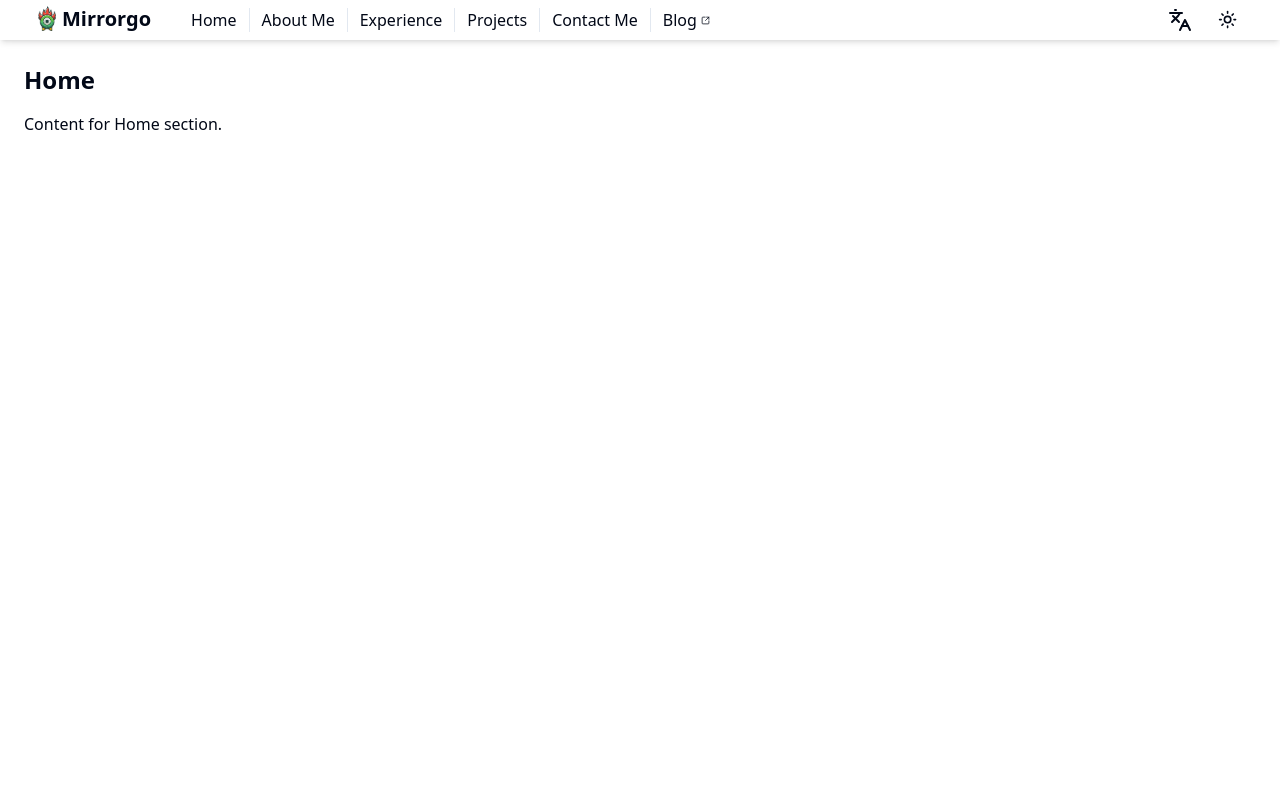
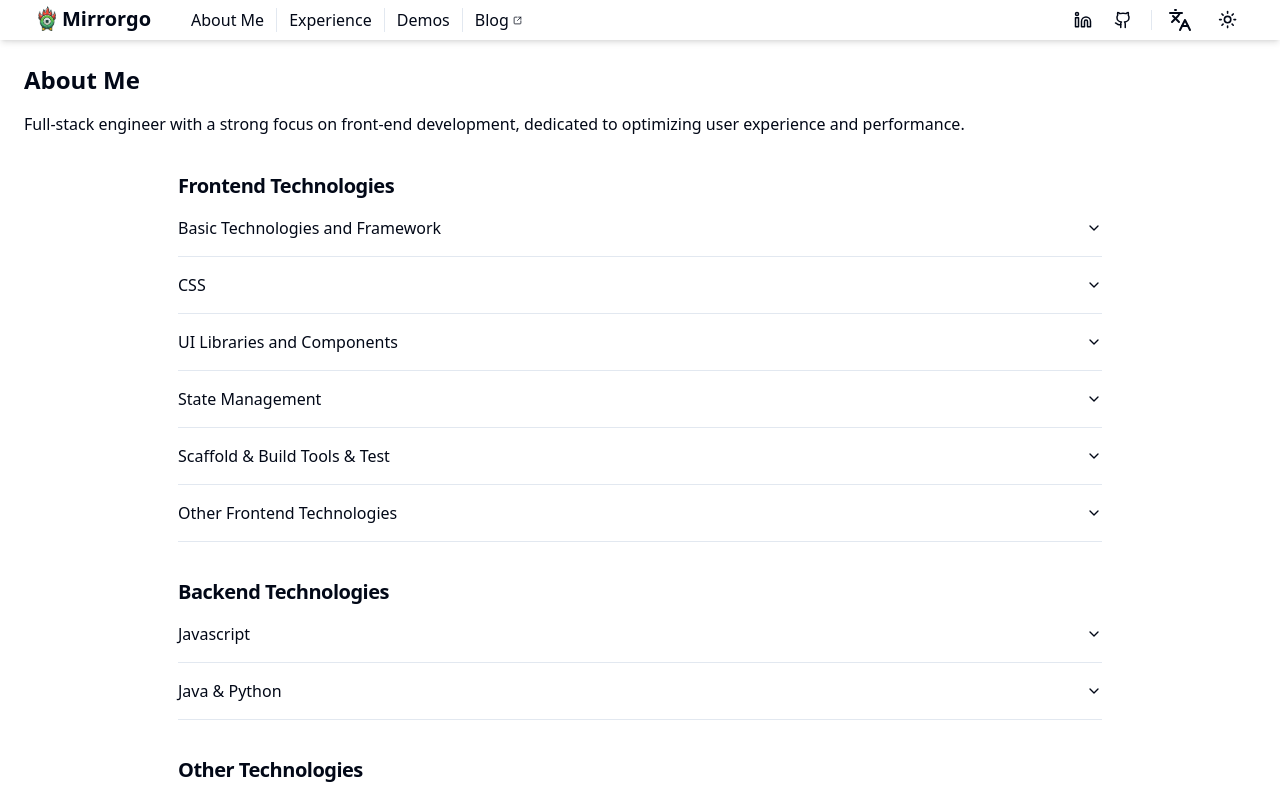
Before and after one commit to Mirrorgo/Mirrorgo, a Next.js app: page / in a window 1280 px wide. Shown: the top 800 px of the page. Built offline with nearby package versions, Linux system fonts and the light colour scheme.

Commit message:
feat: Update navigation items. add github & linkedin link

```diff
--- a/app/components/NavBar/nav-bar.tsx
+++ b/app/components/NavBar/nav-bar.tsx
@@ -4,7 +4,7 @@ import {
   DropdownMenuItem,
   DropdownMenuTrigger,
 } from "@/components/ui/dropdown-menu";
-import { AlignJustify, Languages } from "lucide-react";
+import { AlignJustify, Github, Languages, Linkedin } from "lucide-react";
 
 import { Separator } from "@/components/ui/separator";
 import { Fragment } from "react";
@@ -16,11 +16,10 @@ import { ModeToggle } from "./mode-toggle";
 
 // 导航项数据
 const navItems: { label: string; href: string }[] = [
-  { label: "Home", href: "#home" }, // 关键成就的数据，以后多了放放 | 近期动向 | 超级简短介绍
+  // { label: "Home", href: "#home" }, // 关键成就的数据，以后多了放放 | 近期动向 | 超级简短介绍
   { label: "About Me", href: "#aboutMe" },
   { label: "Experience", href: "#experience" },
-  { label: "Projects", href: "#projects" },
-  { label: "Contact Me", href: "#contactMe" },
+  { label: "Demos", href: "#demos" },
 ];
 
 const moreNavItem = {
@@ -59,6 +58,27 @@ function NavBar() {
             </div>
           </div>
           <div className="flex items-center gap-2">
+            <div className="flex items-center">
+              <a
+                href="https://www.linkedin.com/in/mirrorgo/"
+                target="_blank"
+                rel="noopener noreferrer" // 推荐与 target="_blank" 一起使用，以提高安全性
+              >
+                <Button size="icon" variant="ghost" className="rounded-full">
+                  <Linkedin size={18} />
+                </Button>
+              </a>
+              <a
+                href="https://github.com/Mirrorgo"
+                target="_blank"
+                rel="noopener noreferrer" // 推荐与 target="_blank" 一起使用，以提高安全性
+              >
+                <Button size="icon" variant="ghost" className="rounded-full">
+                  <Github size={18} />
+                </Button>
+              </a>
+            </div>
+            <Separator orientation="vertical" className="h-5" />
             <Button size="icon" variant="ghost">
               <Languages />
             </Button>
@@ -93,6 +113,27 @@ function NavBar() {
               <DropdownMenuItem asChild>
                 <NavItem label={moreNavItem.label} href={moreNavItem.href} />
               </DropdownMenuItem>
+              <div className="flex">
+                <a
+                  href="https://www.linkedin.com/in/mirrorgo/"
+                  target="_blank"
+                  rel="noopener noreferrer" // 推荐与 target="_blank" 一起使用，以提高安全性
+                >
+                  <Button size="icon" variant="ghost" className="rounded-full">
+                    <Linkedin size={18} />
+                  </Button>
+                </a>
+
+                <a
+                  href="https://github.com/Mirrorgo"
+                  target="_blank"
+                  rel="noopener noreferrer" // 推荐与 target="_blank" 一起使用，以提高安全性
+                >
+                  <Button size="icon" variant="ghost" className="rounded-full">
+                    <Github size={18} />
+                  </Button>
+                </a>
+              </div>
               <div className="flex justify-evenly">
                 <ModeToggle />
                 <Button size="icon" variant="ghost">
--- a/app/components/section.tsx
+++ b/app/components/section.tsx
@@ -7,7 +7,7 @@ interface SectionProps {
 
 // 封装Section组件
 const Section: React.FC<SectionProps> = ({ title, id, children }) => (
-  <div id={id} className="min-h-screen p-6 scroll-mt-[40px]">
+  <div id={id} className="min-h-24 p-6 scroll-mt-[40px]">
     <h2 className="text-2xl font-bold mb-4">{title}</h2>
     {children}
   </div>
--- a/app/page.tsx
+++ b/app/page.tsx
@@ -2,6 +2,7 @@ import TechStackList from "./components/tech-stack-list";
 import Section from "./components/section";
 import ExperienceList from "./components/experience-list";
 import NavBar from "./components/NavBar";
+import { Github, Linkedin } from "lucide-react";
 
 function Page() {
   return (
@@ -9,9 +10,9 @@ function Page() {
       {/* 顶栏 */}
       <NavBar />
       {/* 内容部分 */}
-      <Section title="Home" id="home">
+      {/* <Section title="Home" id="home">
         <p>Content for Home section.</p>
-      </Section>
+      </Section> */}
       <Section title="About Me" id="aboutMe">
         <div>
           <p>
@@ -27,11 +28,8 @@ function Page() {
         <ExperienceList />
       </Section>
 
-      <Section title="Projects" id="projects">
+      <Section title="Demos" id="demos">
         <p>Content for Projects section.</p>
-      </Section>
-      <Section title="Contact Me" id="contactMe">
-        <p>Content for Contact Me section.</p>
       </Section>
     </main>
   );
```
